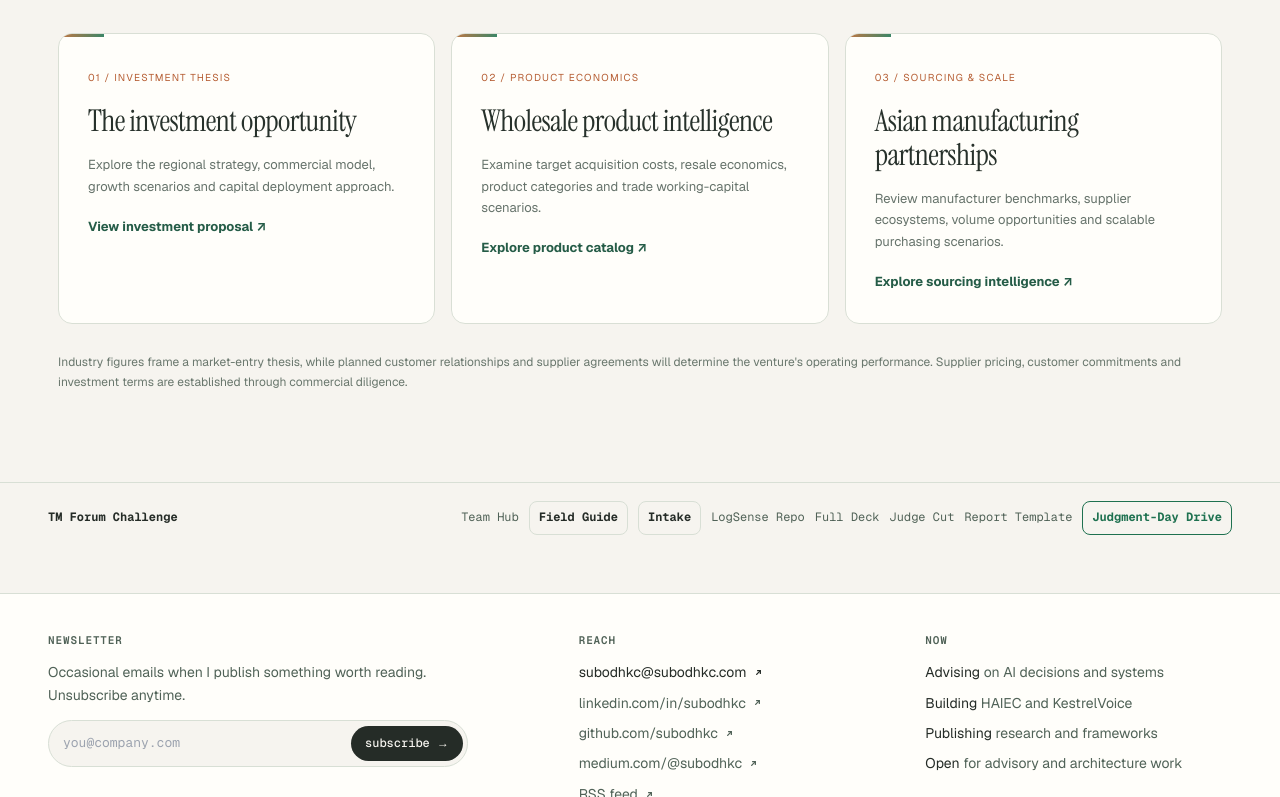
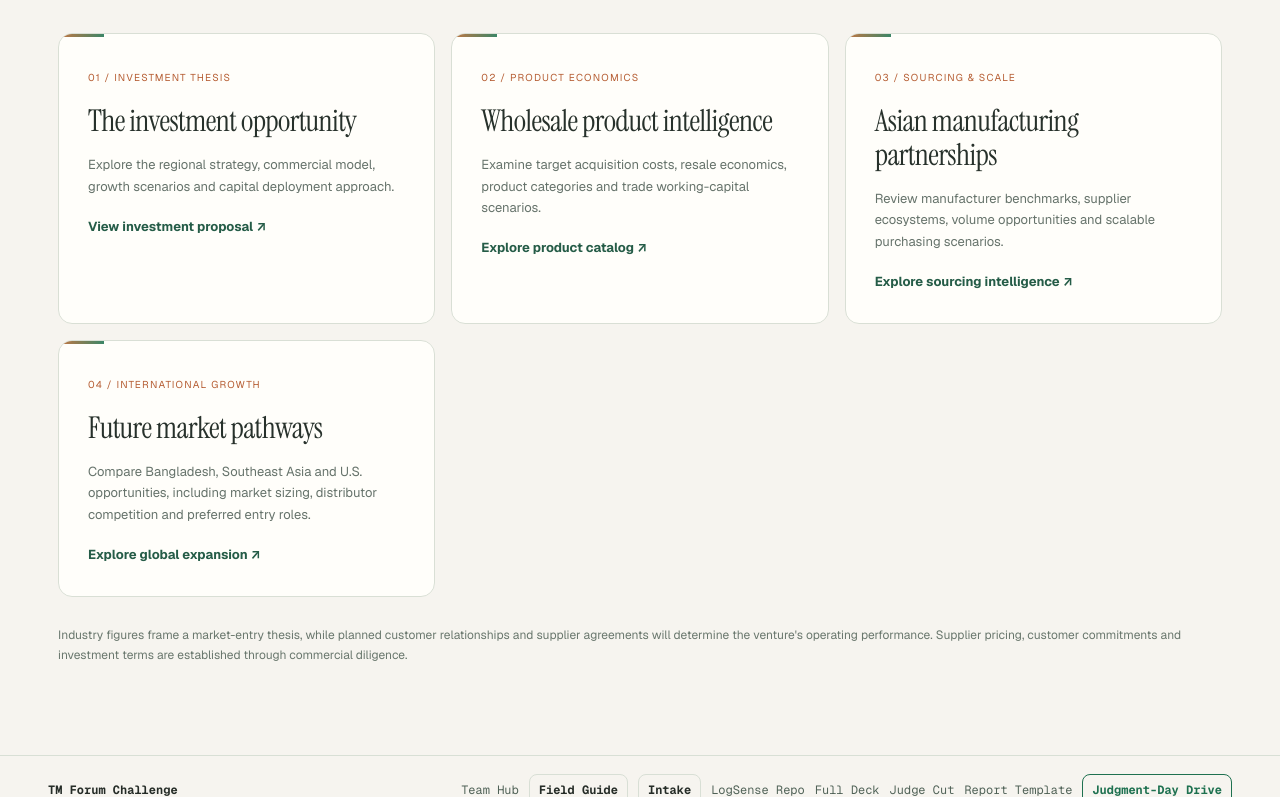
Before and after one commit to subodhkc/subodhkc, a Next.js app: page /investments in a window 1280 px wide. Shown: the part 2355-3152 px from the top of the page. Built offline with nearby package versions, Linux system fonts and the light colour scheme; no server answers.

Commit message:
Add discoverable future market expansion entry from investment landing page

```diff
--- a/app/investments/page.tsx
+++ b/app/investments/page.tsx
@@ -30,6 +30,13 @@ const pathways = [
     description: "Review manufacturer benchmarks, supplier ecosystems, volume opportunities and scalable purchasing scenarios.",
     href: "/investments/nepal-india-electronics/suppliers",
     cta: "Explore sourcing intelligence",
+  },
+  {
+    label: "04 / INTERNATIONAL GROWTH",
+    title: "Future market pathways",
+    description: "Compare Bangladesh, Southeast Asia and U.S. opportunities, including market sizing, distributor competition and preferred entry roles.",
+    href: "/investments/nepal-india-electronics#future-markets",
+    cta: "Explore global expansion",
   },
 ];
 
```
